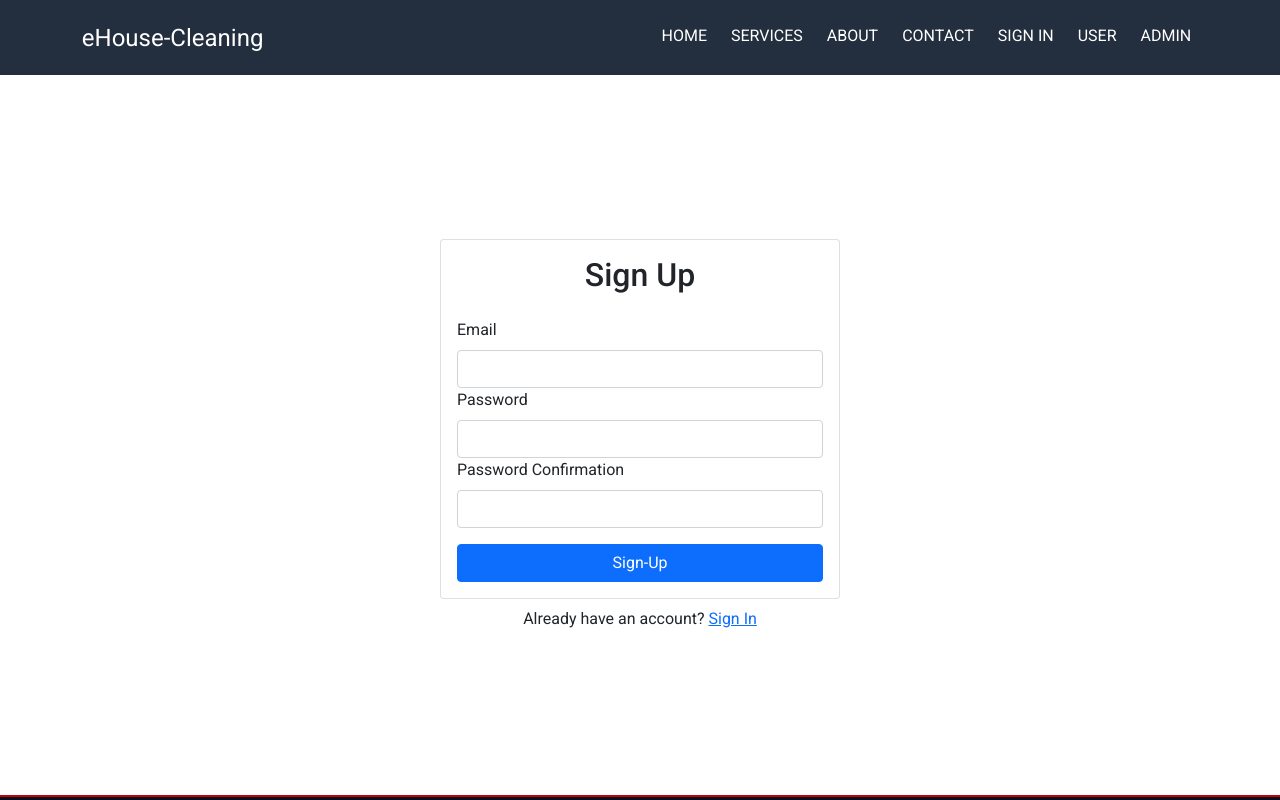
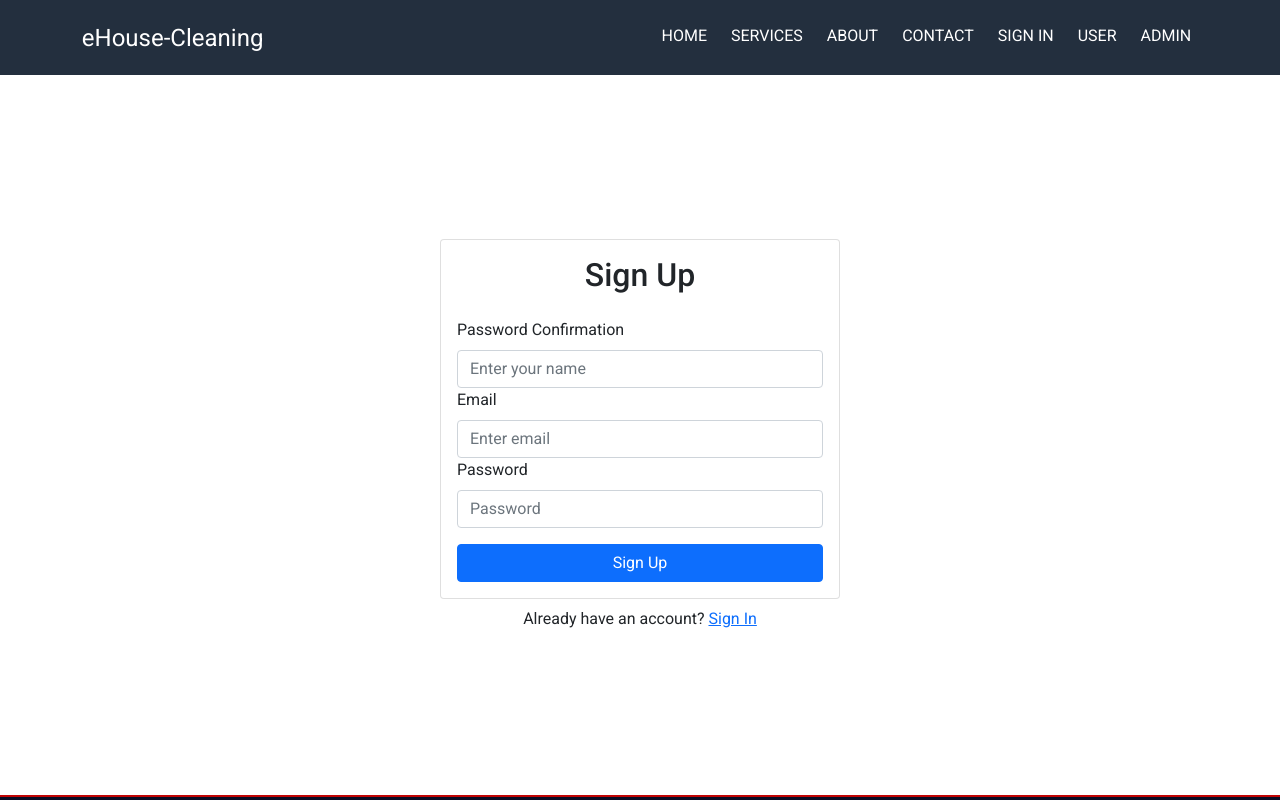
Before and after one commit to Imran-2021/eHome-cleaning-client, a React (Create React App) app: page /sign-up in a window 1280 px wide. Shown: the top 800 px of the page. Built offline with nearby package versions, Linux system fonts and the light colour scheme.

Commit message:
loginform done

```diff
--- a/package.json
+++ b/package.json
@@ -7,6 +7,7 @@
     "@testing-library/react": "^11.1.0",
     "@testing-library/user-event": "^12.1.10",
     "bootstrap": "^5.1.1",
+    "firebase": "^9.1.3",
     "react": "^17.0.2",
     "react-bootstrap": "^2.0.0-rc.1",
     "react-dom": "^17.0.2",
--- /dev/null
+++ b/src/Components/LogInPage/FirebaseConfig.js
@@ -0,0 +1,9 @@
+const FirebaseConfig = {
+    apiKey: "AIzaSyAG16Z-s3l57JN0jIucqDHaxoe_02mGdoA",
+    authDomain: "auth-updated-version.firebaseapp.com",
+    projectId: "auth-updated-version",
+    storageBucket: "auth-updated-version.appspot.com",
+    messagingSenderId: "449699815491",
+    appId: "1:449699815491:web:bb84c7b60874a3f299f4f6"
+  };
+  export default FirebaseConfig;
--- a/src/Components/LogInPage/SignIn.js
+++ b/src/Components/LogInPage/SignIn.js
@@ -1,8 +1,78 @@
-import React from 'react';
+import React, { useContext, useState } from 'react';
 import { Card, Container, Form, Button } from 'react-bootstrap';
 import { Link } from 'react-router-dom';
 import "./Sign.css"
+import { initializeApp } from 'firebase/app';
+import { getAuth, signInWithEmailAndPassword, updateProfile } from "firebase/auth";
+import { useHistory, useLocation } from 'react-router';
+import { userContext } from '../../App';
+import FirebaseConfig from './FirebaseConfig';
+initializeApp(FirebaseConfig);
 const SignIn = () => {
+    const [loggedInUser, setLoggedInUser] = useContext(userContext)
+    const history = useHistory()
+    const location = useLocation()
+    let { from } = location.state || { from: { pathname: "/" } };
+    const [user, setUser] = useState({
+        name: "",
+        email: "",
+        active: false,
+        password: "",
+        error: "",
+        success: false,
+        created: false,
+
+    })
+    const handleChange = (e) => {
+        let validp = true;
+        console.log(e.target.name, e.target.value);
+        if (e.target.name === "email") {
+            validp = e.target.value
+        }
+        if (e.target.name === "name") {
+            validp = e.target.value
+        }
+        if (e.target.name === "password") {
+            validp = e.target.value.length > 5
+        }
+
+        if (validp) {
+            const newUser = { ...user }
+            newUser[e.target.name] = e.target.value;
+            setUser(newUser);
+        }
+    }
+
+    console.log(user);
+    // signin ----
+    const handleSubmitin = (e) => {
+        if (user.password && user.email) {
+            const auth = getAuth();
+            signInWithEmailAndPassword(auth, user.email, user.password)
+                .then((userCredential) => {
+                    // Signed in
+                    const user = userCredential.user;
+                    console.log(user);
+                    const newUser = { ...user }
+                    newUser.error = "";
+                    newUser.success = true;
+                    newUser.created = true;
+                    setUser(newUser);
+                    setLoggedInUser(newUser)
+                    history.replace(from);
+                    // ...
+                })
+                .catch((error) => {
+                    const newUser = { ...user }
+                    newUser.error = error.message;
+                    newUser.success = false;
+                    newUser.created = false;
+                    setUser(newUser);
+                    setLoggedInUser(newUser)
+                });
+        }
+        e.preventDefault();
+    }
     return (
         <div className="signin">
             <Container
@@ -10,25 +80,29 @@ const SignIn = () => {
             >
                 <div className="w-100" style={{ maxWidth: "400px" }}>
                     <Card>
+                        {
+                            user.error && <p style={{ color: 'red' }}>error {user.error}</p>
+                        }
+                        {
+                            user.success && <p style={{ color: 'green' }}>{user.created ? "user login success" : "err"}</p>
+                        }
                         <Card.Body>
                             <h2 className="text-center mb-4">Sign In</h2>
 
-                            <Form>
+                            <Form onSubmit={handleSubmitin}>
                                 <Form.Group id="email">
                                     <Form.Label>Email</Form.Label>
-                                    <Form.Control type="email"  required />
+                                    <Form.Control name="email" onBlur={handleChange} type="email" placeholder="Enter email" required />
                                 </Form.Group>
                                 <Form.Group id="password">
                                     <Form.Label>Password</Form.Label>
-                                    <Form.Control type="password"  required />
+                                    <Form.Control onBlur={handleChange} type="password" name="password" placeholder="password" required />
                                 </Form.Group>
-                                <Button className="w-100 mt-3" type="submit">
-                                    Sign-In
-                                </Button>
+                                <input className="btn btn-primary mt-3 w-100" type="submit" value="Sign In" />
                             </Form>
                             <div className="w-100 text-center mt-3">
                                 {/* <Link to="/forgot-password">Forgot Password?</Link> */}
-                                <Link onClick={()=>alert('Insha Allah,developer will update this functionality.')} to="/sign-in">Forgot Password?</Link>
+                                <Link onClick={() => alert('Insha Allah,developer will update this functionality.')} to="/sign-in">Forgot Password?</Link>
                             </div>
                         </Card.Body>
                     </Card>
--- a/src/Components/LogInPage/SignUp.js
+++ b/src/Components/LogInPage/SignUp.js
@@ -1,8 +1,91 @@
-import React from 'react';
+import React, { useState } from 'react';
 import { Card, Container, Form, Button } from 'react-bootstrap';
 import { Link } from 'react-router-dom';
 import "./Sign.css"
+// _____________________
+import { initializeApp } from 'firebase/app';
+import { getAuth, createUserWithEmailAndPassword, signInWithEmailAndPassword, updateProfile } from "firebase/auth";
+import { useHistory, useLocation } from 'react-router';
+import FirebaseConfig from './FirebaseConfig';
+initializeApp(FirebaseConfig);
 const SignUp = () => {
+    const history = useHistory()
+    let { from } = { from: { pathname: "/sign-in" } };
+    const [user, setUser] = useState({
+        name: "",
+        email: "",
+        active: false,
+        password: "",
+        error: "",
+        success: false,
+        created: false,
+
+    })
+
+    const handleChange = (e) => {
+        let validp = true;
+        console.log(e.target.name, e.target.value);
+        if (e.target.name === "email") {
+            validp = e.target.value
+        }
+        if (e.target.name === "name") {
+            validp = e.target.value
+        }
+        if (e.target.name === "password") {
+            validp = e.target.value.length > 5
+        }
+
+        if (validp) {
+            const newUser = { ...user }
+            newUser[e.target.name] = e.target.value;
+            setUser(newUser);
+        }
+    }
+
+
+    const handleSubmit = (e) => {
+        if (user.password && user.email) {
+            const auth = getAuth();
+            createUserWithEmailAndPassword(auth, user.email, user.password)
+                .then((userCredential) => {
+                    const userr = userCredential.user;
+                    console.log(userr);
+                    const newUser = { ...user }
+                    newUser.error = "";
+                    newUser.success = true;
+                    newUser.created = false;
+                    updated(user.name)
+                    console.log("object", user.name);
+                    setUser(newUser);
+                    setTimeout(() => {
+                        history.replace(from);
+                    }, 3000)
+                })
+                .catch((error) => {
+                    const newUser = { ...user }
+                    newUser.error = error.message;
+                    newUser.success = false;
+                    setUser(newUser);
+                });
+        }
+
+        e.preventDefault();
+    }
+    console.log(user);
+    // signin ----
+
+    const auth = getAuth();
+    function updated(name) {
+
+        updateProfile(auth.currentUser, {
+            displayName: `${name}`,
+        }).then(() => {
+            console.log("name updated");
+        }).catch((error) => {
+            console.log(error);
+        });
+    }
+
     return (
         <div className="signin">
             <Container
@@ -11,30 +94,35 @@ const SignUp = () => {
                 <div className="w-100" style={{ maxWidth: "400px" }}>
                     <Card>
                         <Card.Body>
+                        {
+                                    user.error && <p style={{ color: 'red' }}>error {user.error}</p>
+                                }
+                                {
+                                    user.success && <p style={{ color: 'green' }}>new account creating successful.</p>
+                                }
                             <h2 className="text-center mb-4">Sign Up</h2>
 
-                            <Form>
+                            <Form onSubmit={handleSubmit}>
+
+                                <Form.Group>
+                                    <Form.Label>Password Confirmation</Form.Label>
+                                    <Form.Control type="text" onBlur={handleChange} name="name" placeholder="Enter your name"  required />
+                                </Form.Group>
                                 <Form.Group id="email">
                                     <Form.Label>Email</Form.Label>
-                                    <Form.Control type="email"  required />
+                                    <Form.Control name="email" onBlur={handleChange} type="email" placeholder="Enter email"  required />
                                 </Form.Group>
                                 <Form.Group id="password">
                                     <Form.Label>Password</Form.Label>
-                                    <Form.Control type="password"  required />
+                                    <Form.Control  onBlur={handleChange} type="password" name="password" placeholder="Password"  required />
                                 </Form.Group>
-                                <Form.Group id="password-confirm">
-                                <Form.Label>Password Confirmation</Form.Label>
-                                <Form.Control type="password" required />
-                                </Form.Group>
-                                <Button className="w-100 mt-3" type="submit">
-                                    Sign-Up
-                                </Button>
+                                <input className="btn btn-primary w-100 mt-3" type="submit" value="Sign Up" />
                             </Form>
                         </Card.Body>
                     </Card>
                     <div className="w-100 text-center mt-2">
-                    Already have an account? <Link to="/sign-in">Sign In</Link>
-                </div>
+                        Already have an account? <Link to="/sign-in">Sign In</Link>
+                    </div>
                 </div>
             </Container>
         </div>
--- a/src/Components/Services/Services.js
+++ b/src/Components/Services/Services.js
@@ -20,7 +20,7 @@ const Services = () => {
                                         <h5 className="py-2">${cost}</h5>
                                         <p className="py-2">{type}</p>
                                         <h5 className="py-4">{note}</h5>
-                                      <Link to="/user">  <button className="btn btn-primary w-50 m-auto"> Buy Service </button></Link>
+                                      <Link to="/user">  <button onClick={()=>window.scrollTo(0,0)} className="btn btn-primary w-50 m-auto"> Buy Service </button></Link>
                                     </div>
                                 )
                             })
```
Also changed, not shown: src/App.js (+8 -5 lines), src/Components/LogInPage/PrivateRoute.js (added, +25 -0 lines), 1 other file (tests, documents, lock files or other folders).
